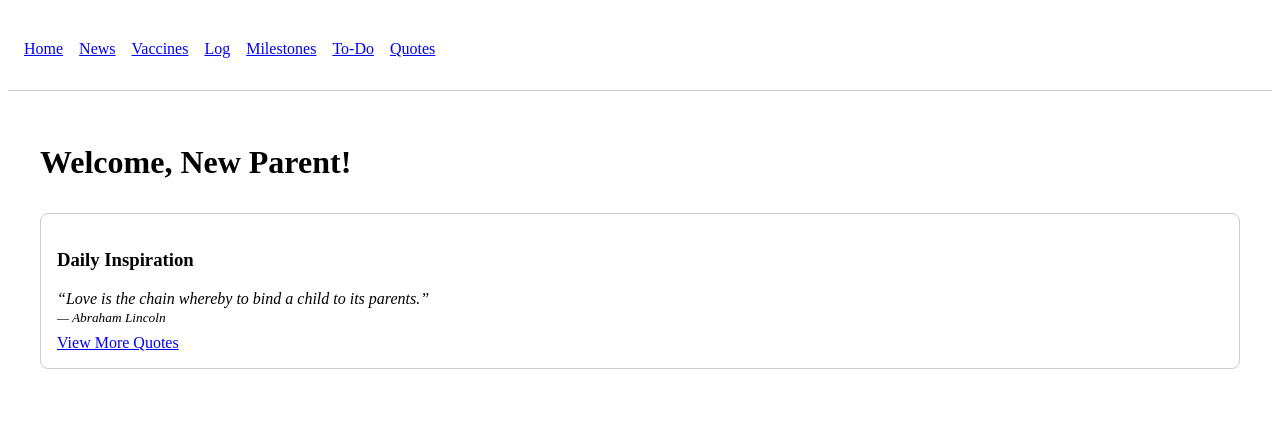
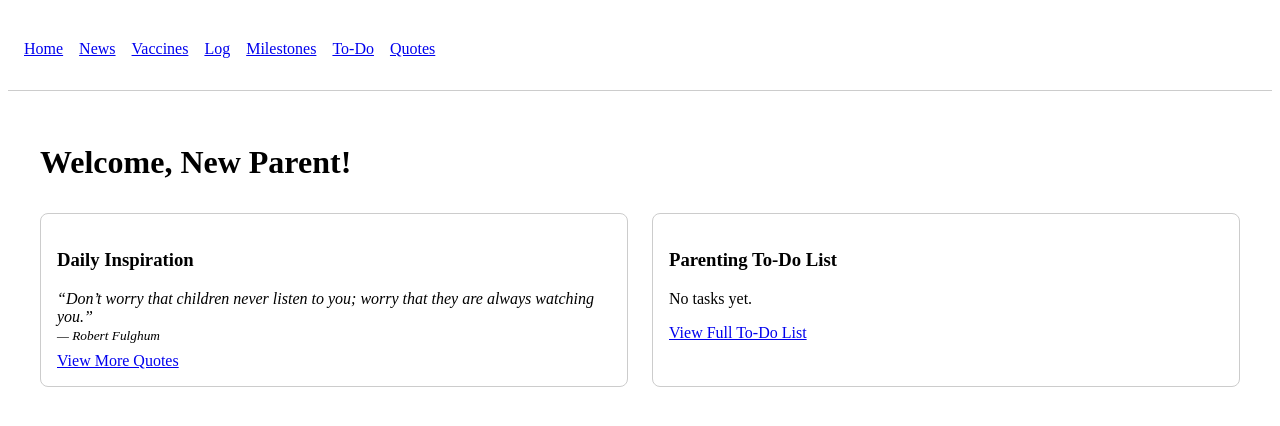
Before and after one commit to Andrew-Snyder627/new-parent-dashboard, a React (Vite) app: page / in a window 1280 px wide. Shown: the top 426 px of the page. Built offline with nearby package versions, Linux system fonts and the light colour scheme.

Commit message:
Todo list and QuoteBox component previews in place

```diff
--- a/src/components/Home.jsx
+++ b/src/components/Home.jsx
@@ -1,5 +1,6 @@
 import React from "react";
 import QuoteBox from "../components/QuoteBox";
+import TodoList from "../components/TodoList";
 
 function Home() {
   return (
@@ -15,6 +16,7 @@ function Home() {
         }}
       >
         <QuoteBox preview />
+        <TodoList preview />
         {/* Insert other preview components here later */}
       </div>
     </div>
--- a/src/components/QuoteBox.jsx
+++ b/src/components/QuoteBox.jsx
@@ -1,27 +1,27 @@
-import React, { useEffect, useState } from "react";
+import React, { useRef } from "react";
 import { Link } from "react-router-dom";
 import quotes from "../data/parenting_quotes.json";
 
-function QuoteBox({ preview = false }) {
-  const [quote, setQuote] = useState(null);
+// Shared styles
+const cardStyle = {
+  border: "1px solid #ccc",
+  padding: "1rem",
+  borderRadius: "8px",
+};
 
-  useEffect(() => {
-    const random = quotes[Math.floor(Math.random() * quotes.length)];
-    setQuote(random);
-  }, []);
-
-  if (!quote) return <p>Loading...</p>;
+const QuoteBox = ({ preview = false }) => {
+  const quoteRef = useRef(quotes[Math.floor(Math.random() * quotes.length)]);
+  const quote = quoteRef.current;
 
   return (
-    <div
-      style={{ border: "1px solid #ccc", padding: "1rem", borderRadius: "8px" }}
-    >
+    <div style={cardStyle}>
       <h3>Daily Inspiration</h3>
       <blockquote style={{ fontStyle: "italic", margin: "0.5rem 0" }}>
         “{quote.quote}”
         <br />
         <small>— {quote.author}</small>
       </blockquote>
+
       {preview && (
         <div style={{ marginTop: "0.5rem" }}>
           <Link to="/quotes">View More Quotes</Link>
@@ -29,6 +29,6 @@ function QuoteBox({ preview = false }) {
       )}
     </div>
   );
-}
+};
 
-export default QuoteBox;
+export default React.memo(QuoteBox);
--- a/src/components/TodoList.jsx
+++ b/src/components/TodoList.jsx
@@ -1,6 +1,14 @@
-import React, { useState, useEffect } from "react";
+import React, { useState, useEffect, useCallback } from "react";
+import { Link } from "react-router-dom";
 
-function TodoList() {
+// Shared styles
+const cardStyle = {
+  border: "1px solid #ccc",
+  padding: "1rem",
+  borderRadius: "8px",
+};
+
+function TodoList({ preview = false }) {
   const [tasks, setTasks] = useState(() => {
     const saved = localStorage.getItem("parentTodoList");
     return saved ? JSON.parse(saved) : [];
@@ -12,27 +20,56 @@ function TodoList() {
     localStorage.setItem("parentTodoList", JSON.stringify(tasks));
   }, [tasks]);
 
-  const handleAddTask = (e) => {
+  const handleAddTask = useCallback(
+    (e) => {
       e.preventDefault();
       const trimmed = newTask.trim();
       if (trimmed) {
         setTasks([{ id: Date.now(), text: trimmed, done: false }, ...tasks]);
         setNewTask("");
       }
-  };
+    },
+    [newTask, tasks]
+  );
 
-  const toggleTask = (id) => {
+  const toggleTask = useCallback((id) => {
     setTasks((prev) =>
       prev.map((task) =>
         task.id === id ? { ...task, done: !task.done } : task
       )
     );
-  };
+  }, []);
 
-  const deleteTask = (id) => {
+  const deleteTask = useCallback((id) => {
     setTasks((prev) => prev.filter((task) => task.id !== id));
-  };
+  }, []);
 
+  // === PREVIEW MODE ===
+  if (preview) {
+    const topTasks = tasks.slice(0, 3);
+    return (
+      <div style={cardStyle}>
+        <h3>Parenting To-Do List</h3>
+        {topTasks.length === 0 ? (
+          <p>No tasks yet.</p>
+        ) : (
+          <ul>
+            {topTasks.map((task) => (
+              <li key={task.id}>
+                <input type="checkbox" checked={task.done} readOnly />
+                {` ${task.text}`}
+              </li>
+            ))}
+          </ul>
+        )}
+        <div style={{ marginTop: "0.5rem" }}>
+          <Link to="/todos">View Full To-Do List</Link>
+        </div>
+      </div>
+    );
+  }
+
+  // === FULL VIEW ===
   return (
     <div>
       <h2>Parenting To-Do List</h2>
@@ -73,4 +110,4 @@ function TodoList() {
   );
 }
 
-export default TodoList;
+export default React.memo(TodoList);
```
Lines whose indentation alone changed are shown as unchanged.
